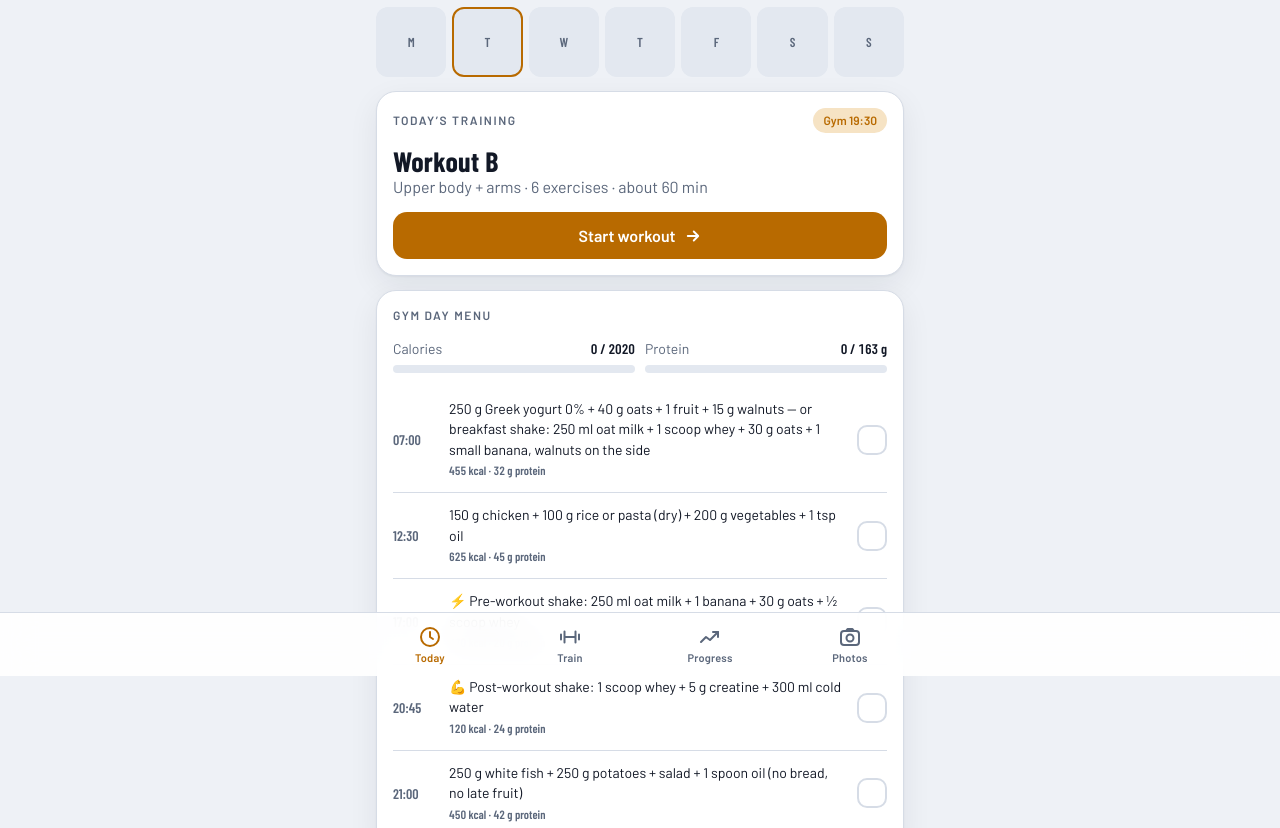
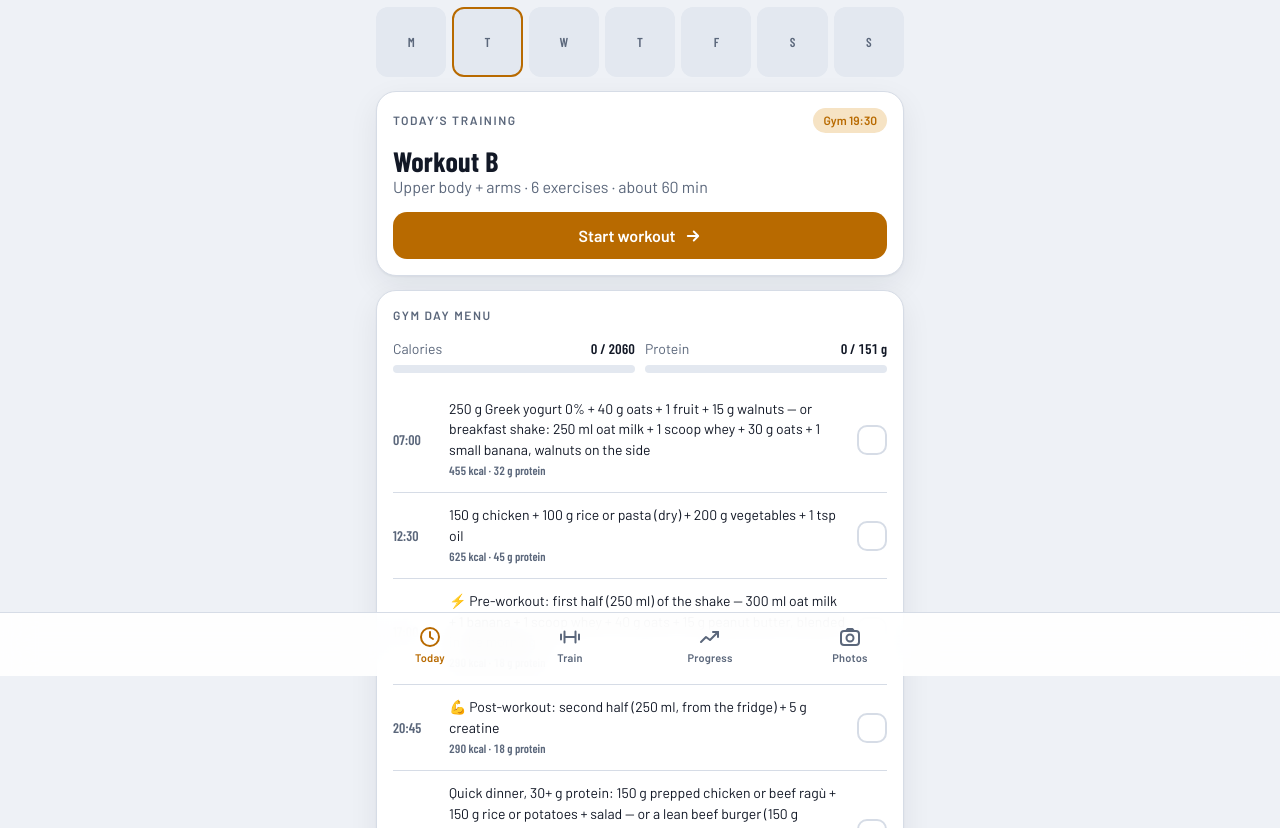
Before and after one commit to Tam9rat/recomp, a plain HTML site: page index.html in a window 1280 px wide. Shown: the part 124-952 px from the top of the page. Drawn offline with nearby package versions, Linux system fonts and the light colour scheme.

Commit message:
Split pre/post-workout shake, quick dinners, no pork or egg whites
- Gym days: one blended shake split 250 ml before and 250 ml after the
  workout (+ creatine), followed by a quick 30+ g protein dinner.
- Quick dinner options include lean beef (macinato di manzo) and bresaola.
- Weekend omelette uses 4 whole eggs instead of egg whites.
- New tips: weigh peanut butter, still eat dinner when tired, buy beef-only
  mince (misto contains pork), Sunday beef ragù.

Co-Authored-By: Claude Opus 5.5 <noreply@anthropic.com>

```diff
--- a/index.html
+++ b/index.html
@@ -281,9 +281,9 @@ const PLAN = {
     work: { name: 'Gym day menu', meals: [
       { t: '07:00', m: '250 g Greek yogurt 0% + 40 g oats + 1 fruit + 15 g walnuts — or breakfast shake: 250 ml oat milk + 1 scoop whey + 30 g oats + 1 small banana, walnuts on the side', k: 455, p: 32 },
       { t: '12:30', m: '150 g chicken + 100 g rice or pasta (dry) + 200 g vegetables + 1 tsp oil', k: 625, p: 45 },
-      { t: '17:00', m: '⚡ Pre-workout shake: 250 ml oat milk + 1 banana + 30 g oats + ½ scoop whey', k: 370, p: 20 },
-      { t: '20:45', m: '💪 Post-workout shake: 1 scoop whey + 5 g creatine + 300 ml cold water', k: 120, p: 24 },
-      { t: '21:00', m: '250 g white fish + 250 g potatoes + salad + 1 spoon oil (no bread, no late fruit)', k: 450, p: 42 },
+      { t: '17:00', m: '⚡ Pre-workout: first half (250 ml) of the shake — 300 ml oat milk + 1 banana + 1 scoop whey + 40 g oats + 15 g peanut butter, blended in the morning', k: 290, p: 18 },
+      { t: '20:45', m: '💪 Post-workout: second half (250 ml, from the fridge) + 5 g creatine', k: 290, p: 18 },
+      { t: '21:00', m: 'Quick dinner, 30+ g protein: 150 g prepped chicken or beef ragù + 150 g rice or potatoes + salad — or a lean beef burger (150 g macinato di manzo 5%), 2 tins tuna + potatoes, 3-egg omelette with 1 tin tuna, or 100 g bresaola + 2 slices bread', k: 400, p: 38 },
     ]},
     vegan: { name: 'Vegan menu · rest day', vegan: true, meals: [
       { t: '07:00', m: 'Breakfast shake: 300 ml oat milk + 1 scoop pea protein + 40 g oats + 1 banana + 5 g creatine', k: 485, p: 33 },
@@ -295,18 +295,18 @@ const PLAN = {
     veganGym: { name: 'Vegan menu · gym day', vegan: true, meals: [
       { t: '07:00', m: 'Breakfast shake: 300 ml oat milk + 1 scoop pea protein + 40 g oats + 1 banana', k: 485, p: 33 },
       { t: '12:30', m: '90 g red lentil pasta + 150 g passata + 150 g vegetables + 1 tsp oil', k: 440, p: 27 },
-      { t: '17:00', m: '⚡ Pre-workout shake: 250 ml oat milk + 1 banana + 30 g oats + ½ scoop pea protein', k: 370, p: 20 },
-      { t: '20:45', m: '💪 Post-workout shake: 1 scoop pea protein + 5 g creatine + 300 ml cold water', k: 115, p: 24 },
-      { t: '21:00', m: '60 g chickpea pasta + lentil ragù + salad with lemon (no soy yogurt later)', k: 570, p: 32 },
+      { t: '17:00', m: '⚡ Pre-workout: first half (250 ml) of the shake — 300 ml oat milk + 1 banana + 1 scoop pea protein + 40 g oats + 15 g peanut butter', k: 290, p: 18 },
+      { t: '20:45', m: '💪 Post-workout: second half (250 ml, from the fridge) + 5 g creatine', k: 285, p: 18 },
+      { t: '21:00', m: 'Quick dinner: lentil ragù from the freezer + 60 g chickpea pasta + salad with lemon', k: 450, p: 28 },
     ]},
     sat: { name: 'Weekend menu', meals: [
-      { t: '10:00', m: 'Omelette: 3 eggs + 100 g egg whites + spinach, 2 slices bread, 1 fruit', k: 480, p: 36 },
+      { t: '10:00', m: 'Omelette: 4 eggs + spinach, 2 slices bread, 1 fruit', k: 500, p: 32 },
       { t: '14:00', m: '2 tins tuna + 200 g boiled potatoes + big salad + 1 spoon oil', k: 440, p: 44 },
       { t: '17:00', m: 'Shake (post-run if you run in the afternoon): 1 scoop whey + 200 ml oat milk + 1 banana + ice + 5 g creatine', k: 300, p: 27 },
       { t: '21:00', m: 'Free meal: 1 pizza + water or 1 beer', k: 850, p: 35 },
     ]},
     sun: { name: 'Weekend menu', meals: [
-      { t: '10:00', m: 'Omelette: 3 eggs + 100 g egg whites + spinach, 2 slices bread, 1 fruit', k: 480, p: 36 },
+      { t: '10:00', m: 'Omelette: 4 eggs + spinach, 2 slices bread, 1 fruit', k: 500, p: 32 },
       { t: '14:00', m: '2 tins tuna + 200 g boiled potatoes + big salad + 1 spoon oil', k: 440, p: 44 },
       { t: '17:00', m: 'Shake (post-run if you run in the afternoon): 1 scoop whey + 200 ml oat milk + 1 banana + ice + 5 g creatine', k: 300, p: 27 },
       { t: '21:00', m: '200 g chicken or turkey + 80 g rice + vegetables + 1 tsp oil', k: 600, p: 51 },
@@ -331,7 +331,11 @@ const TIPS = [
   'Feeling very sore? Swap Saturday intervals for a 40 min incline walk.',
   'Sunday prep = an easy week. Chicken, rice, potatoes, lentil ragù.',
   'Creatine: 5 g every day, even rest days. The first weeks the scale may go up 0.5–1.5 kg — that’s water, not fat. Trust your waist.',
-  'Pre-workout shake: pack oats + powder dry in the morning, add oat milk at 17:00.',
+  'Blend the gym shake in the morning and split it into 2 bottles. The post-workout half waits in your fridge at home.',
+  'Peanut butter: 1 level spoon = 15 g = 90 kcal. Weigh it — a heaped spoon is double.',
+  'Too tired after the gym? Still eat the quick dinner. Skipping it = less muscle and more tiredness tomorrow.',
+  'Buy “macinato di manzo” (beef only) — “macinato misto” contains pork.',
+  'Sunday beef ragù: 500 g lean beef mince + passata + onion + carrot = 3 quick dinners.',
   'Whey is milk — on Wednesday and Friday use pea protein.',
   'Stop each set 1–2 reps before failure. Hard, but clean.',
 ];
@@ -491,7 +495,7 @@ function renderToday() {
       <button class="item ${rec.walk ? 'on' : ''}" data-act="walk" style="padding:0">
         <span class="grow"><span class="display h2" style="display:block">Rest day</span><span class="muted small">20–30 min easy walk · recovery builds the muscle</span></span>
         <span class="check">${CHECK}</span></button>
-      <div class="muted small">Evening prep: boil 6 eggs · put oats + pea protein in a bottle for Friday’s 17:00 shake.</div></section>`;
+      <div class="muted small">Evening prep: boil 6 eggs · move Friday’s lentil ragù from the freezer to the fridge.</div></section>`;
   } else {
     const w = workoutOf(plan.w);
     const meta = w.ex ? `${w.ex.length} exercises · about 60 min` : `${w.steps.length} steps · about 35 min`;
--- a/sw.js
+++ b/sw.js
@@ -1,5 +1,5 @@
 // Offline support: app shell cached; pages network-first so updates show up.
-const CACHE = 'recomp-v3';
+const CACHE = 'recomp-v4';
 const ASSETS = ['./', './index.html', './manifest.webmanifest', './icon-192.png', './icon-512.png'];
 self.addEventListener('install', e => { e.waitUntil(caches.open(CACHE).then(c => c.addAll(ASSETS))); self.skipWaiting(); });
 self.addEventListener('activate', e => {
```
